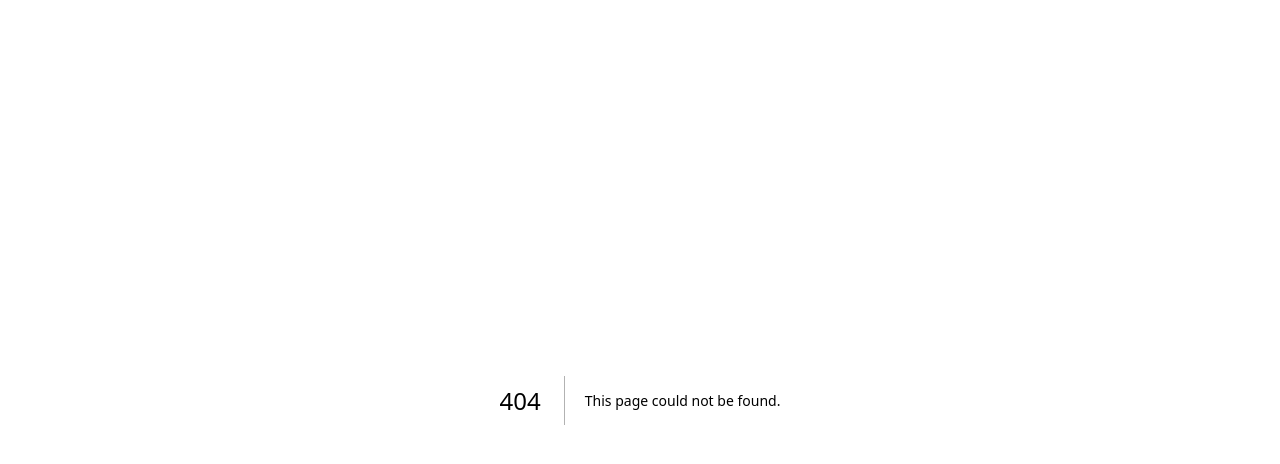
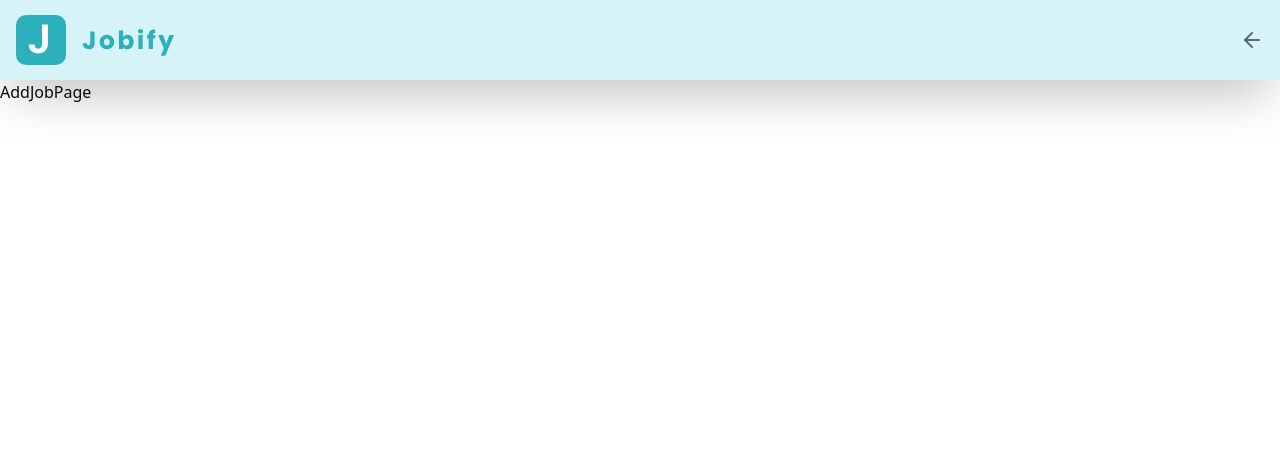
Before and after one commit to amirazadehranjbar/jobify-one, a Next.js app in the folder client-nextjs/: page /add-job in a window 1280 px wide. Before the commit this address had no page. Shown: the top 464 px of the page. Built offline with nearby package versions, Linux system fonts and the light colour scheme.

Commit message:
next js client : dashboard : add just pages names

```diff
--- /dev/null
+++ b/client-nextjs/app/(dashboard-layout)/add-job/page.tsx
@@ -0,0 +1,9 @@
+import React from 'react'
+
+function AddJobPage() {
+    return (
+        <div>AddJobPage</div>
+    )
+}
+
+export default AddJobPage
--- /dev/null
+++ b/client-nextjs/app/(dashboard-layout)/all-jobs/page.tsx
@@ -0,0 +1,9 @@
+import React from 'react'
+
+function AllJobsPage() {
+    return (
+        <div>AllJobsPage</div>
+    )
+}
+
+export default AllJobsPage
--- /dev/null
+++ b/client-nextjs/app/(dashboard-layout)/layout.tsx
@@ -0,0 +1,26 @@
+import React from "react";
+import Image from "next/image";
+import logo from "@/public/logo.svg"
+import {ArrowLeft} from "lucide-react";
+import Link from "next/link";
+
+export default function DashboardLayout({
+                                       children,
+                                   }: {
+    children: React.ReactNode
+}) {
+    return <div className="h-full flex flex-col items-center justify-between">
+
+        <div className=" flex items-center justify-between w-full h-20 bg-surface-bg/50 shadow-2xl p-4">
+            <Image src={logo} alt="logo"/>
+            <Link href="/">
+                <ArrowLeft className="text-text-two cursor-pointer"/>
+            </Link>
+
+        </div>
+
+        <div className="h-full w-full">
+            {children}
+        </div>
+    </div>
+}
--- /dev/null
+++ b/client-nextjs/app/(dashboard-layout)/profile/page.tsx
@@ -0,0 +1,9 @@
+import React from 'react'
+
+function ProfilePage() {
+    return (
+        <div>ProfilePage</div>
+    )
+}
+
+export default ProfilePage
--- /dev/null
+++ b/client-nextjs/app/(dashboard-layout)/stats/page.tsx
@@ -0,0 +1,9 @@
+import React from 'react'
+
+function StatsPage() {
+    return (
+        <div>StatsPage</div>
+    )
+}
+
+export default StatsPage
```
